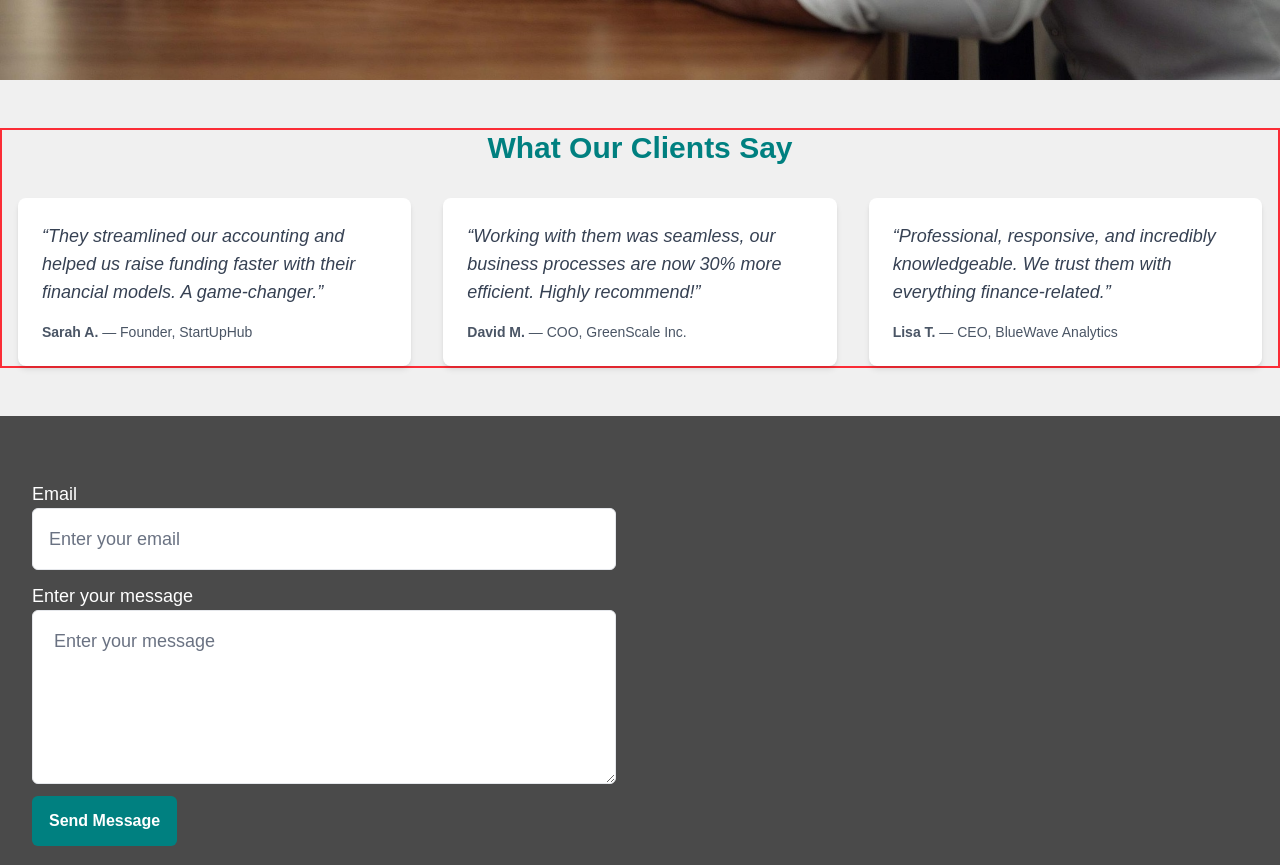
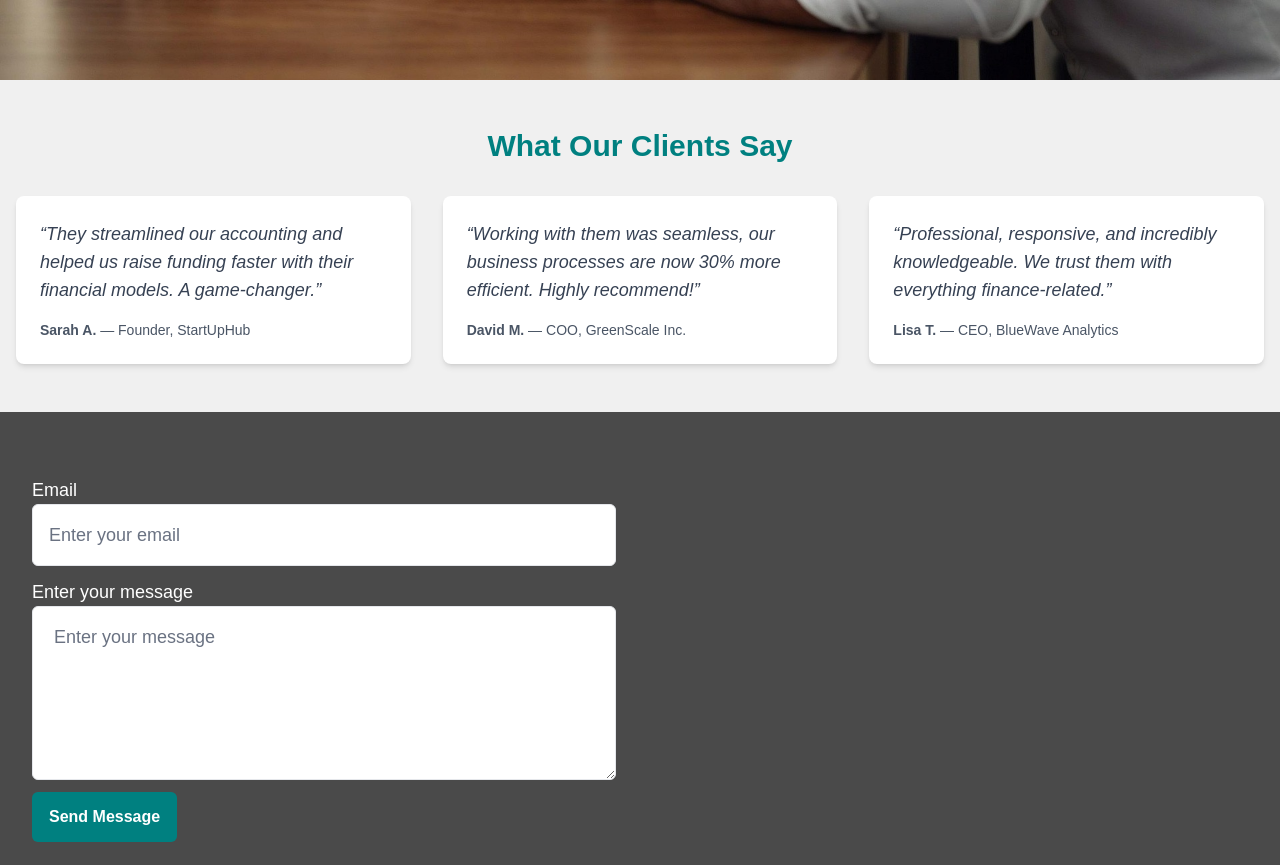
Before and after one commit to Jideotetic/finovate-consulting-limited, a Next.js app: page / in a window 1280 px wide. Shown: the part 720-1585 px from the top of the page. Built offline with nearby package versions, Linux system fonts and the light colour scheme; what @bprogress/next would draw is missing.

Commit message:
Cleaning up

```diff
--- a/app/page.tsx
+++ b/app/page.tsx
@@ -29,14 +29,14 @@ export default function Home() {
         <motion.div
           initial={{ x: -99, opacity: 0 }}
           animate={{ x: 0, opacity: 1 }}
-          transition={{ duration: 2 }}
+          transition={{ duration: 1 }}
           className="h-screen flex items-center text-center bg-[url('/ai-generated.jpg')] bg-cover bg-no-repeat bg-center"
         >
           <SectionContainer>
             <motion.div
               initial={{ x: -99, opacity: 0 }}
               animate={{ x: 0, opacity: 1 }}
-              transition={{ duration: 3 }}
+              transition={{ duration: 2 }}
               className="space-y-2 text-white"
             >
               <h1 className="text-4xl font-extrabold md:text-5xl">
@@ -50,9 +50,9 @@ export default function Home() {
         {/* TESTIMONIAL */}
 
         <motion.div
-          initial={{ x: -99, opacity: 0 }}
-          whileInView={{ x: 0, opacity: 1 }}
-          transition={{ duration: 2 }}
+          initial={{ opacity: 0 }}
+          whileInView={{ opacity: 1 }}
+          transition={{ duration: 1 }}
           className="bg-[#c0c0c03f] py-12 text-center"
         >
           <SectionContainer>
@@ -71,7 +71,7 @@ export default function Home() {
                 <motion.div
                   initial={{ x: -99, opacity: 0 }}
                   whileInView={{ x: 0, opacity: 1 }}
-                  transition={{ duration: 2 }}
+                  transition={{ duration: 3 }}
                   key={idx}
                   className="bg-white p-6 rounded-lg shadow-md hover:shadow-lg transition-shadow"
                 >
--- a/components/section-container.tsx
+++ b/components/section-container.tsx
@@ -5,9 +5,7 @@ export default function SectionContainer({
 }>) {
   return (
     <>
-      <div className="px-4 mx-auto max-w-7xl border-2 border-red-500">
-        {children}
-      </div>
+      <div className="px-4 mx-auto max-w-7xl">{children}</div>
     </>
   );
 }
```
